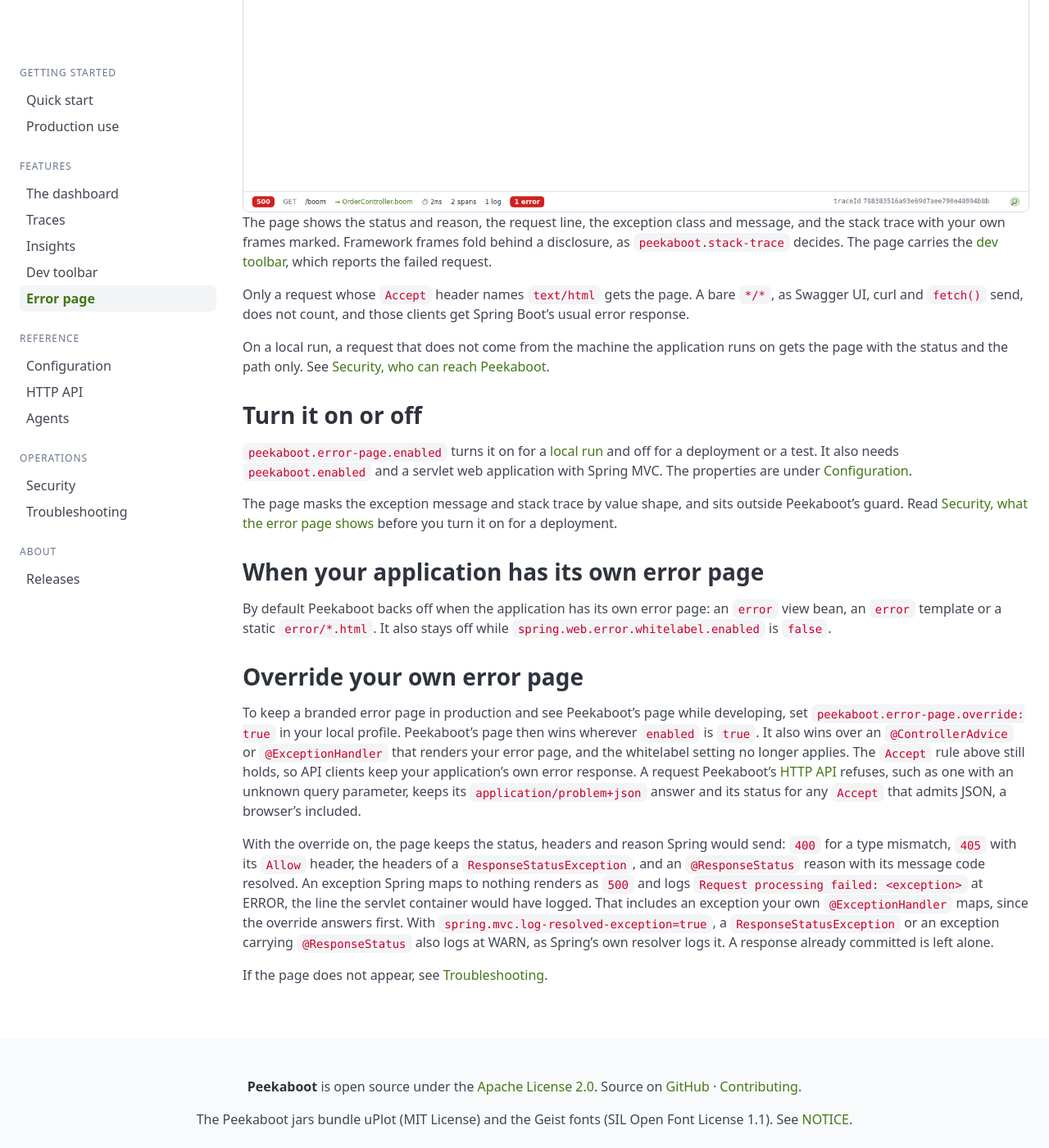
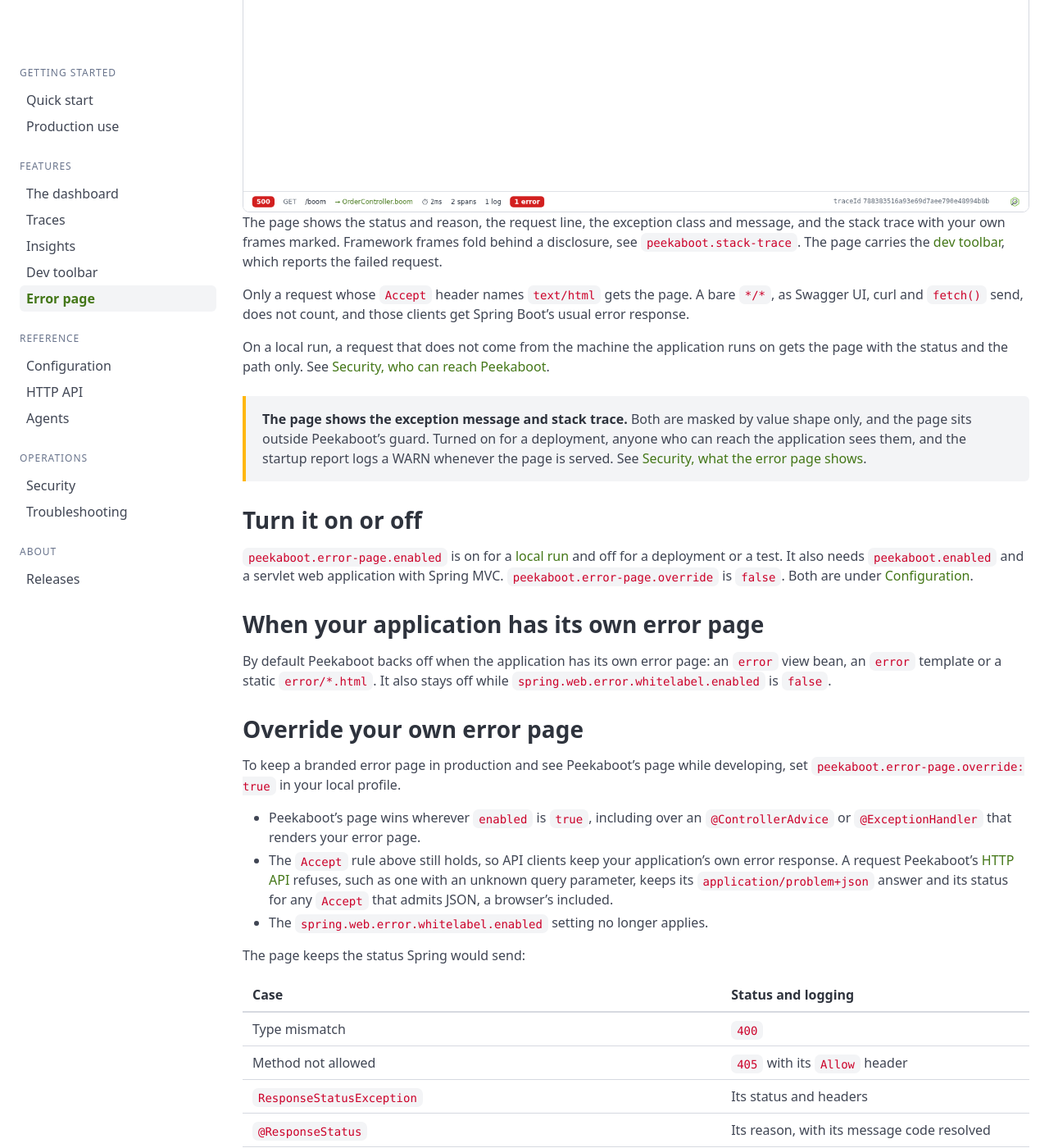
Before and after one commit to peekaboot-org/peekaboot-org.github.io, a Jekyll site: the page built from docs/error-page.md, in a window 1280 px wide and 1400 px high, scrolled down 573 px. Shown: the whole window at 82% size. Built offline with Jekyll 4.4.1, drawn with Linux system fonts in a browser that asks for light colours; some of the changed text lies outside the part shown.

Commit message:
docs: tighten troubleshooting and feature pages

````diff
--- a/docs/error-page.md
+++ b/docs/error-page.md
@@ -7,9 +7,9 @@ permalink: /docs/error-page/
 {% include screenshot.html name="error-page" %}
 
 The page shows the status and reason, the request line, the exception class and message, and
-the stack trace with your own frames marked. Framework frames fold behind a disclosure, as
-[`peekaboot.stack-trace`]({{ '/docs/configuration/' | relative_url }}#peekabootstacktrace)
-decides. The page carries the [dev toolbar]({{ '/docs/dev-toolbar/' | relative_url }}#the-bar-on-the-error-page),
+the stack trace with your own frames marked. Framework frames fold behind a disclosure, see
+[`peekaboot.stack-trace`]({{ '/docs/configuration/' | relative_url }}#peekabootstacktrace). The
+page carries the [dev toolbar]({{ '/docs/dev-toolbar/' | relative_url }}#the-bar-on-the-error-page),
 which reports the failed request.
 
 {% include facts/error-page-accept.md %}
@@ -18,17 +18,20 @@ On a local run, a request that does not come from the machine the application ru
 page with the status and the path only. See [Security, who can reach
 Peekaboot]({{ '/docs/security/' | relative_url }}#who-can-reach-peekaboot).
 
+<div class="pk-callout pk-callout--warning" markdown="1">
+**The page shows the exception message and stack trace.** Both are masked by value shape only,
+and the page sits outside Peekaboot's guard. Turned on for a deployment, anyone who can reach
+the application sees them, and the startup report logs a WARN whenever the page is served. See
+[Security, what the error page shows]({{ '/docs/security/' | relative_url }}#the-error-page).
+</div>
+
 ## Turn it on or off {#turn-it-on-or-off}
 
-`peekaboot.error-page.enabled` turns it on for a [local
+`peekaboot.error-page.enabled` is on for a [local
 run]({{ '/docs/configuration/' | relative_url }}#local-run) and off for a deployment or a test.
-It also needs `peekaboot.enabled` and a servlet web application with Spring MVC. The properties
-are under [Configuration]({{ '/docs/configuration/' | relative_url }}#peekabooterrorpage).
-
-The page masks the exception message and stack trace by value shape, and sits outside
-Peekaboot's guard. Read [Security, what the error page
-shows]({{ '/docs/security/' | relative_url }}#the-error-page) before you turn it on for a
-deployment.
+It also needs `peekaboot.enabled` and a servlet web application with Spring MVC.
+`peekaboot.error-page.override` is `false`. Both are under
+[Configuration]({{ '/docs/configuration/' | relative_url }}#peekabooterrorpage).
 
 ## When your application has its own error page {#own-error-page}
 
@@ -39,22 +42,28 @@ bean, an `error` template or a static `error/*.html`. It also stays off while
 ## Override your own error page {#override}
 
 To keep a branded error page in production and see Peekaboot's page while developing, set
-`peekaboot.error-page.override: true` in your local profile. Peekaboot's page then wins wherever
-`enabled` is `true`. It also wins over an `@ControllerAdvice` or `@ExceptionHandler` that
-renders your error page, and the whitelabel setting no longer applies. The `Accept` rule above
-still holds, so API clients keep your application's own error response. A request Peekaboot's
-[HTTP API]({{ '/docs/api/' | relative_url }}#errors) refuses, such as one with an unknown query
-parameter, keeps its `application/problem+json` answer and its status for any `Accept` that
-admits JSON, a browser's included.
+`peekaboot.error-page.override: true` in your local profile.
 
-With the override on, the page keeps the status, headers and reason Spring would send: `400`
-for a type mismatch, `405` with its `Allow` header, the headers of a `ResponseStatusException`,
-and an `@ResponseStatus` reason with its message code resolved. An exception Spring maps to
-nothing renders as `500` and logs `Request processing failed: <exception>` at ERROR, the line
-the servlet container would have logged. That includes an exception your own
-`@ExceptionHandler` maps, since the override answers first. With
-`spring.mvc.log-resolved-exception=true`, a `ResponseStatusException` or an exception carrying
-`@ResponseStatus` also logs at WARN, as Spring's own resolver logs it. A response already
-committed is left alone.
+- Peekaboot's page wins wherever `enabled` is `true`, including over an `@ControllerAdvice` or
+  `@ExceptionHandler` that renders your error page.
+- The `Accept` rule above still holds, so API clients keep your application's own error
+  response. A request Peekaboot's [HTTP API]({{ '/docs/api/' | relative_url }}#errors) refuses,
+  such as one with an unknown query parameter, keeps its `application/problem+json` answer and
+  its status for any `Accept` that admits JSON, a browser's included.
+- The `spring.web.error.whitelabel.enabled` setting no longer applies.
+
+The page keeps the status Spring would send:
+
+| Case | Status and logging |
+|---|---|
+| Type mismatch | `400` |
+| Method not allowed | `405` with its `Allow` header |
+| `ResponseStatusException` | Its status and headers |
+| `@ResponseStatus` | Its reason, with its message code resolved |
+| An exception Spring maps to nothing, including one your own `@ExceptionHandler` maps | `500`, and `Request processing failed: <exception>` at ERROR |
+| `ResponseStatusException` or `@ResponseStatus`, with `spring.mvc.log-resolved-exception=true` | Also logged at WARN |
+
+The override does not work when the application excludes `ErrorMvcAutoConfiguration` or maps its
+own `ErrorController` to `/error`.
 
 If the page does not appear, see [Troubleshooting]({{ '/docs/troubleshooting/' | relative_url }}#error-page-not-shown).
--- a/docs/troubleshooting.md
+++ b/docs/troubleshooting.md
@@ -15,10 +15,8 @@ permalink: /docs/troubleshooting/
 | The application is reactive (WebFlux) or not a web application. | None. Peekaboot's dashboard needs a servlet web application. |
 | Spring Boot Actuator is not on the classpath. | Keep `spring-boot-starter-actuator`, which the Peekaboot starter brings in. |
 
-The startup log helps to tell these apart. Peekaboot logs a startup summary with the
-application name, build, server and datasource details whenever it is on, unless you set
-`peekaboot.lifecycle.enabled=false`. The summary's `Peekaboot Dashboard` line shows the URL,
-and it is missing where no dashboard is served.
+The startup summary's `Peekaboot Dashboard` line shows the URL. It is missing where no
+dashboard is served, and the whole summary is missing with `peekaboot.lifecycle.enabled=false`.
 
 ## Peekaboot is off in `@SpringBootTest` {#disabled-in-springboottest}
 
@@ -33,17 +31,13 @@ what counts as a local run]({{ '/docs/configuration/' | relative_url }}#local-ru
 
 ## The Traces tab is empty {#traces-tab-empty}
 
-**Cause:** nothing feeds the trace store. Check `tracingSpansPossible` in
-`GET /peekaboot/api/features`.
-
-With `tracingSpansPossible` false the tab shows no list. It says that no OpenTelemetry SDK is on
-the classpath and names `org.springframework.boot:spring-boot-starter-opentelemetry` as the
-dependency to add.
+Check `tracingSpansPossible` in `GET /peekaboot/api/features`. With it `false` the tab names
+`org.springframework.boot:spring-boot-starter-opentelemetry` as the dependency to add.
 
 | `tracingSpansPossible` | Cause | Fix |
 |---|---|---|
-| `false` | No OpenTelemetry SDK on the classpath. | Keep `spring-boot-starter-opentelemetry`, which the Peekaboot starter brings in. See [Quick start]({{ '/docs/quick-start/' | relative_url }}#what-the-starter-brings). |
-| `true` | Your configuration sets `management.tracing.sampling.probability` to `0`. Peekaboot's default of `1.0` loses to any value you set, and a value between `0` and `1` records only that share of requests. | Check the effective value on the Environment tab and remove or raise your setting. |
+| `false` | No OpenTelemetry SDK on the classpath. | Keep `spring-boot-starter-opentelemetry`, which the Peekaboot starter brings in. See [Production use]({{ '/docs/in-production/' | relative_url }}#class-path). |
+| `true` | Your configuration sets `management.tracing.sampling.probability` to `0`, which beats Peekaboot's `1.0`. A value between `0` and `1` records only that share of requests. | Check the effective value on the Environment tab and remove or raise your setting. |
 
 A Traces tab that is missing altogether means `peekaboot.tracing.enabled=false`.
 
@@ -56,14 +50,13 @@ A Traces tab that is missing altogether means `peekaboot.tracing.enabled=false`.
 | The log said `another running instance writes to <dir>`. | See [History is not saved although storage is on](#second-instance). |
 | The log said `Peekaboot traces: the files in <dir> come from another Peekaboot version or start with a damaged header; starting without them`. | None. Peekaboot deleted them, and this run writes new ones. |
 | The log said `Peekaboot traces: cannot write to <dir> (...); traces from here on will not survive a restart`. | Make the directory writable, or point `peekaboot.storage.dir` at one that is. |
-| The log said `Peekaboot traces: the journal in <dir> stopped (...); traces from here on will not survive a restart`. | The journal's thread ran out of memory or stack. Give the JVM more heap or lower `peekaboot.tracing.max-traces`. The traces stay complete in memory, and the files are read again at the next start. |
-| The log said `Peekaboot traces: the journal could not keep up and dropped N inputs; they will not survive a restart`. | None. The journal fell behind a burst of spans or log lines, or more than 10,000 arrived before the application reported ready. The traces are complete in memory; the dropped inputs are missing after a restart only. |
-| The log said `Peekaboot traces: skipped N unreadable lines in <dir>; restored the rest`. | None. Those lines are missing from the restored traces. |
-| The log said `Peekaboot traces: skipped N unreadable lines and M the store refused (...) in <dir>; restored the rest`. | None. Those lines are missing from the restored traces, and the next fold leaves the refused ones out of the files. |
+| The log said `Peekaboot traces: the journal in <dir> stopped (...); traces from here on will not survive a restart`. | Give the JVM more heap or lower `peekaboot.tracing.max-traces`. The traces stay complete in memory. |
+| The log said `Peekaboot traces: the journal could not keep up and dropped N inputs; they will not survive a restart`. | None. The journal fell behind a burst, or more than 10,000 inputs arrived before the application reported ready. The dropped inputs are missing after a restart only. |
+| The log said `Peekaboot traces: skipped N unreadable lines in <dir>; restored the rest` or `Peekaboot traces: skipped N unreadable lines and M the store refused (...) in <dir>; restored the rest`. | None. Those lines are missing from the restored traces. |
 | The log said `Peekaboot traces: cannot read <dir> (...); restored what was read before it`. | Check that the application can read the files in `<dir>`. What came after the failure was not restored. |
-| The storage directory differs between the two runs. Without `build-info.properties` it comes from `spring.application.name`, so a launch that lacks the file uses another directory. | Set `peekaboot.storage.dir`, or generate `build-info.properties` in every build. See [Configuration, storage]({{ '/docs/configuration/' | relative_url }}#peekabootstorage). |
-| The log said `Peekaboot traces: dropped N inputs that arrived while the stored traces were being restored`. | More than 10,000 spans, log lines and requests arrived before the restore finished. The rest reached neither the store nor the files. Repeat the requests you need. |
-| The log said `Peekaboot traces: could not apply N inputs that arrived while the stored traces were being restored (...)`. | A bug in Peekaboot; report it with the exception in the parentheses. Those inputs are missing from their traces in this run. They are in the files, and the next fold or start leaves out each one the store refuses again. |
+| The storage directory differs between the two runs. Without `build-info.properties` it comes from `spring.application.name`. | Set `peekaboot.storage.dir`, or generate `build-info.properties` in every build. See [Configuration, storage]({{ '/docs/configuration/' | relative_url }}#peekabootstorage). |
+| The log said `Peekaboot traces: dropped N inputs that arrived while the stored traces were being restored`. | Inputs beyond 10,000 that arrived before the restore finished are lost. Repeat the requests you need. |
+| The log said `Peekaboot traces: could not apply N inputs that arrived while the stored traces were being restored (...)`. | Report it with the exception in the parentheses. Those inputs are missing from their traces in this run. |
 | The log said `Peekaboot traces: could not store span ... of trace ... (...); later failures are not logged`. | That span is missing from its trace. The parentheses name the cause. |
 
 A trace that reads INTERRUPTED after a restart was still running when the application stopped.
@@ -75,7 +68,7 @@ search]({{ '/docs/api/' | relative_url }}#log-search) for example.
 
 **Cause:** the startup log has `another running instance writes to <dir>`. That instance holds
 the storage directory, so this one keeps its insights history, lifecycle log, traces, error
-digest and generated password in memory. It writes no file there and reads none.
+digest and generated password in memory only.
 
 **Fix:** stop the other instance and restart this one, or set `peekaboot.storage.dir` to give
 this one its own directory.
@@ -85,28 +78,26 @@ See [Configuration, storage]({{ '/docs/configuration/' | relative_url }}#peekabo
 ## The error digest is empty after a restart or misses a failure {#error-digest-gone}
 
 The [error digest]({{ '/docs/api/' | relative_url }}#error-digest) survives a restart on the
-same switches as the traces above. These lines in the log say why it lost entries.
+same switches as the traces above.
 
 | Cause | Fix |
 |---|---|
 | The log said `another running instance writes to <dir>`. | See [History is not saved although storage is on](#second-instance). |
-| The log said `Peekaboot errors: <dir>/errors.jsonl comes from another Peekaboot version or starts with a damaged header; starting without it`. | None. Peekaboot deleted it. The digest writes a new one once it records a failure. |
+| The log said `Peekaboot errors: <dir>/errors.jsonl comes from another Peekaboot version or starts with a damaged header; starting without it`. | None. Peekaboot deleted it, and a new file starts with the next recorded failure. |
 | The log said `Peekaboot errors: cannot read <dir>/errors.jsonl (...); starting without it`. | Check that the application can read the file. |
-| The log said `Peekaboot errors: skipped N unreadable lines in <dir>/errors.jsonl; restored the rest`. | None. Those entries are missing, and the next write leaves them out of the file. |
+| The log said `Peekaboot errors: skipped N unreadable lines in <dir>/errors.jsonl; restored the rest`. | None. Those entries are missing. |
 | The log said `Peekaboot errors: cannot write <dir>/errors.jsonl (...); the error digest from here on will not survive a restart`. | Make the directory writable, or point `peekaboot.storage.dir` at one that is. |
-| The log said `Peekaboot errors: cannot record trace <traceId> in the error digest (...); the digest misses it`. | A bug in Peekaboot; report it with the exception in the parentheses. The line is logged once per run, so later misses go unlogged. A missed failure's trace stays in the store as usual. |
+| The log said `Peekaboot errors: cannot record trace <traceId> in the error digest (...); the digest misses it`. | Report it with the exception in the parentheses. The digest misses that failure. Its trace stays in the store. |
 
 ## Traces arrive late in tests {#traces-late-or-empty-in-tests}
 
-**Cause:** spans are exported in batches. Tests do not turn the dev toolbar on, so they keep
-Spring Boot's longer [export
-delay]({{ '/docs/configuration/' | relative_url }}#what-peekaboot-sets-in-your-application). A test that reads
-`/peekaboot/api/traces/**` right after its request runs before the spans are there. Until the
-trace's root span arrives, `/peekaboot/api/traces/{traceId}` answers `200` with
-`summary.complete` set to `false`.
+**Cause:** spans arrive after a short delay. A test that reads `/peekaboot/api/traces/**` right
+after its request sees none. Until the trace's root span arrives,
+`/peekaboot/api/traces/{traceId}` answers `200` with `summary.complete` set to `false`.
 
-**Fix:** shorten the export delay in the test profile, or poll until `summary.complete` is
-`true`.
+**Fix:** shorten the [export
+delay]({{ '/docs/configuration/' | relative_url }}#what-peekaboot-sets-in-your-application) in
+the test profile, or poll until `summary.complete` is `true`.
 
 ```yaml
 management:
@@ -131,15 +122,13 @@ application]({{ '/docs/configuration/' | relative_url }}#query-heavy-application
 |---|---|
 | Tracing is off. Logs are captured only while `peekaboot.tracing.enabled` is on. | Remove `peekaboot.tracing.enabled: false`. |
 | The application does not log through Logback. | None. Log capture works with Logback only. |
-| The log line was written on a thread without the trace context, so it carries no trace id. It is kept with the lines written outside any trace, the newest [`peekaboot.tracing.max-untraced-logs`]({{ '/docs/configuration/' | relative_url }}#peekaboottracing) of them. | Find it with `GET /peekaboot/api/logs?q=<text>`. For `@Async` and other executor work, see [the next entry](#async-work-missing). |
+| The log line was written on a thread without the trace context. It is kept with the lines written outside any trace, the newest [`peekaboot.tracing.max-untraced-logs`]({{ '/docs/configuration/' | relative_url }}#peekaboottracing) of them. | Find it with `GET /peekaboot/api/logs?q=<text>`. For `@Async` and other executor work, see [the next entry](#async-work-missing). |
 
 See [Traces, what gets recorded]({{ '/docs/traces/' | relative_url }}#what-gets-captured).
 
 ## `@Async` work is missing or shows up as separate traces {#async-work-missing}
 
-**Cause:** the trace context does not reach the executor thread.
-
-**Fix:** {% include facts/propagate-context.md %}
+{% include facts/propagate-context.md %}
 
 Also check that `peekaboot.tracing.async` and `peekaboot.tracing.enabled` are not set to
 `false`. An application that declares its own `Executor` bean also needs
@@ -152,8 +141,7 @@ work]({{ '/docs/traces/' | relative_url }}#background-work).
 |---|---|
 | `peekaboot.dev-toolbar.enabled` is off. It is on only for a local run, and `peekaboot.enabled=true` does not switch it on. | Set `peekaboot.dev-toolbar.enabled: true` where you want the toolbar. |
 | The response is not HTML with a `</body>` tag. JSON responses and redirects never get a bar. | Open the request's trace on the Traces tab. Calls made from Swagger UI show in its bar. |
-| The HTML response is larger than 2 MiB. | Open the request's trace on the Traces tab. |
-| The request matches an injection exclusion: an excluded path prefix, a blocked file extension, an `X-Requested-With` header or an async dispatch. | Open the request's trace on the Traces tab, if it is traced. See [Dev toolbar, pages that get the bar]({{ '/docs/dev-toolbar/' | relative_url }}#where-the-bar-appears). |
+| The HTML response is larger than 2 MiB, or the request matches an injection exclusion: an excluded path prefix, a blocked file extension, an `X-Requested-With` header or an async dispatch. | Open the request's trace on the Traces tab, if it is traced. See [Dev toolbar, pages that get the bar]({{ '/docs/dev-toolbar/' | relative_url }}#where-the-bar-appears). |
 | On a local run, the page was opened from another machine, or through a tunnel or a proxy. | See [The dashboard returns 403 on a local run](#dashboard-403). |
 
 ## The toolbar says "could not start" {#toolbar-could-not-start}
@@ -193,9 +181,8 @@ appears]({{ '/docs/insights/' | relative_url }}#when-the-tab-appears).
 
 ## Liquibase dates are hours off on MySQL {#liquibase-dates-off-on-mysql}
 
-**Cause:** MySQL stores `DATEEXECUTED` as a `DATETIME`, which has no zone, in the server's time
-zone. Liquibase reads it back in the JVM's zone, so every date on the Liquibase tab is off by
-the difference between the two.
+**Cause:** MySQL stores `DATEEXECUTED` without a zone, so every date on the Liquibase tab is
+off by the difference between the server's and the JVM's time zone.
 
 **Fix:** have MySQL Connector/J read `DATETIME` as a timestamp in the server's zone, on that
 DataSource:
@@ -236,10 +223,9 @@ That process counts as a deployment, not a test.
   `Password: unchanged since <date>`. If nobody kept it, delete the credentials file named on
   that line and restart for a new one.
 - Set your own password with `peekaboot.security.password`.
-- Set `peekaboot.security.enabled=false` where your own security protects the dashboard. If
-  that security also uses the `Authorization` header, as HTTP Basic and bearer tokens do, the
-  two lock each other out.
-- For the smoke-test container, set `peekaboot.security.enabled=false`.
+- Set `peekaboot.security.enabled=false` where your own security protects the dashboard, and
+  for a smoke-test container. If that security also uses the `Authorization` header, as HTTP
+  Basic and bearer tokens do, the two lock each other out.
 
 See [Security, securing the dashboard]({{ '/docs/security/' | relative_url }}#securing-the-dashboard).
 
@@ -279,8 +265,7 @@ for credentials on whatever page is open.
 - `peekaboot.storage.enabled` is `false`, the default on a deployment. The generated password
   is not saved.
 - The log says the credentials file `is accessible to its group or to others` on every start.
-  Peekaboot ignores such a file and writes the new one `rw-------`, so the file system it is
-  on does not keep that mode.
+  The file must be readable by its owner only, or Peekaboot ignores it.
 - The log says `another running instance writes to <dir>`. See
   [History is not saved although storage is on](#second-instance).
 
@@ -298,15 +283,13 @@ See [Configuration, `peekaboot.security`]({{ '/docs/configuration/' | relative_u
 **Cause:** one of these.
 
 - `peekaboot.error-page.enabled` is off. It is on only for a local run.
-- The application has its own error page: an `error` view bean, an `error` template or a static
-  `error/*.html`. Or it sets `spring.web.error.whitelabel.enabled=false`.
+- The application has its own error page, or sets `spring.web.error.whitelabel.enabled=false`.
+  See [Error page]({{ '/docs/error-page/' | relative_url }}#own-error-page).
 - {% include facts/error-page-accept.md %}
 
 **Fix:** set `peekaboot.error-page.enabled: true` on a deployment. To show Peekaboot's page
 in place of your own, set `peekaboot.error-page.override: true`, typically in your local
-profile. The override does not work when the application excludes `ErrorMvcAutoConfiguration`
-or maps its own `ErrorController` to `/error`. See [Error
-page]({{ '/docs/error-page/' | relative_url }}#override).
+profile. See [Error page]({{ '/docs/error-page/' | relative_url }}#override).
 
 ## Peekaboot's error page replaces your own {#error-page-replaces-own}
 
````
Also changed, not shown: other parts of docs/troubleshooting.md (+2 -2 lines), docs/dev-toolbar.md (+17 -26 lines).
